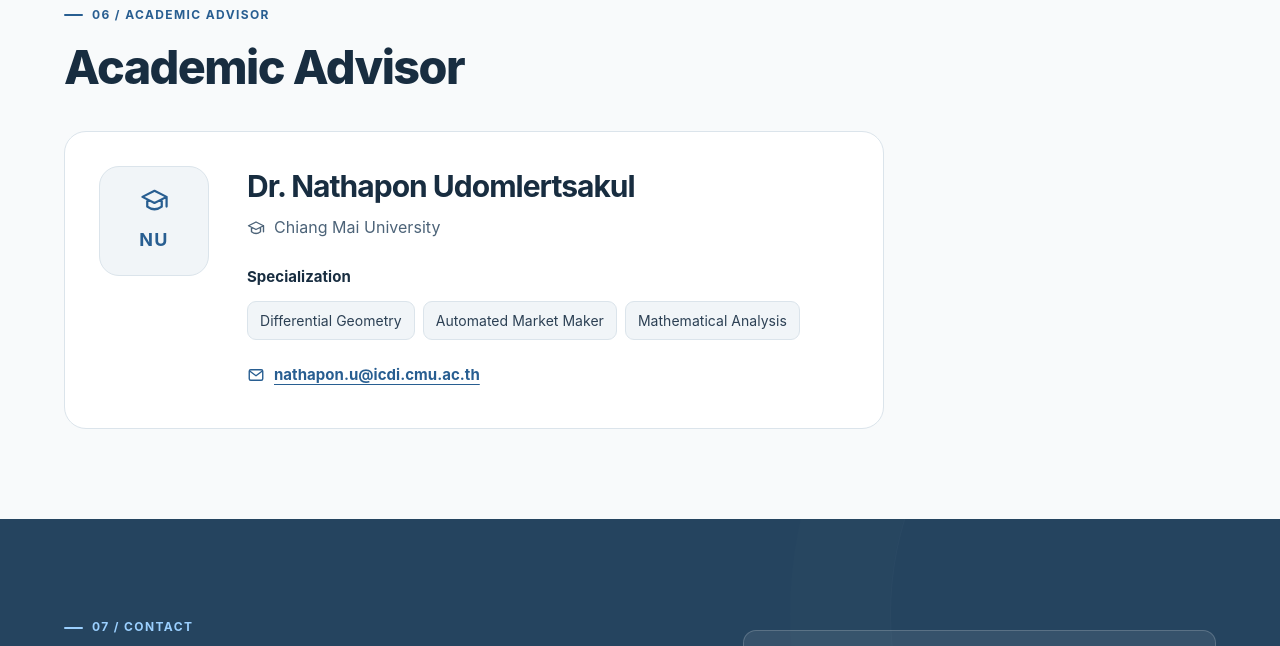
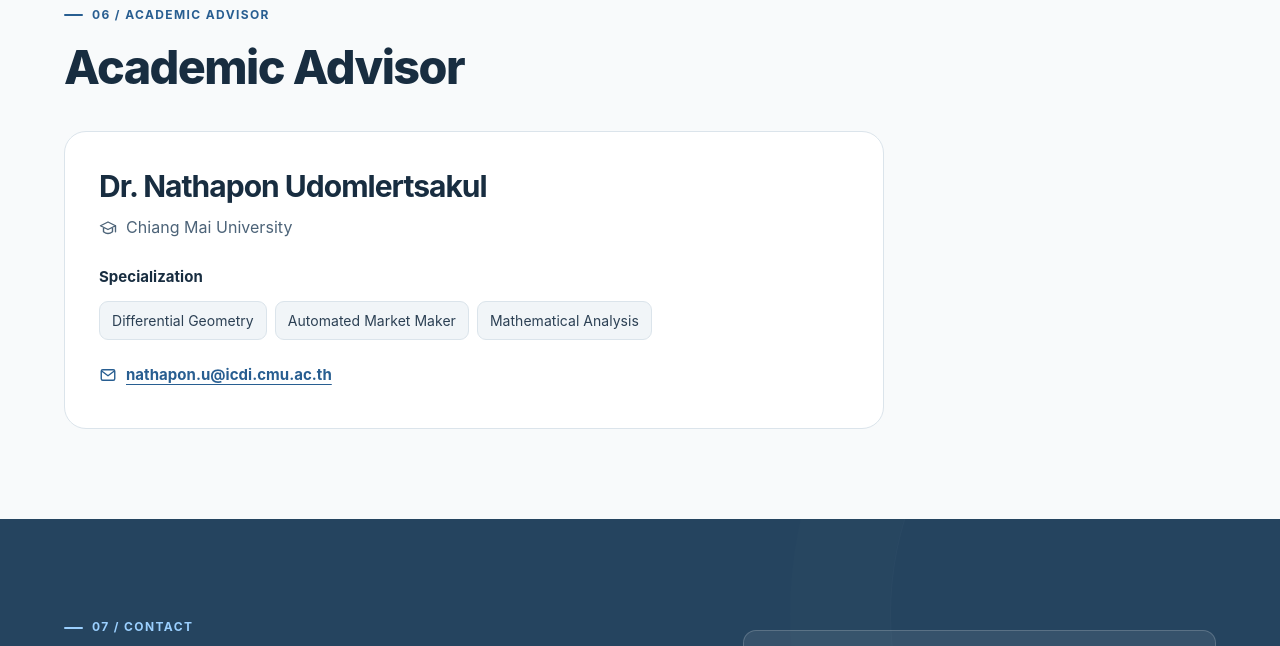
Before and after one commit to thanatwwp/thanatresume.github.io, a plain HTML site: page index.html in a window 1280 px wide. Shown: the part 7480-8126 px from the top of the page. Drawn offline with Linux system fonts and the light colour scheme.

Commit message:
Remove advisor avatar tile

```diff
--- a/index.html
+++ b/index.html
@@ -1,7 +1,7 @@
 <!doctype html>
 <html lang="en" data-theme="light">
 <head>
-  <meta name="portfolio-release" content="2026-11-25-advisor" />
+  <meta name="portfolio-release" content="2026-11-25-advisor-clean" />
   <meta charset="utf-8">
   <meta name="viewport" content="width=device-width, initial-scale=1">
   <meta name="description" content="The personal portfolio of Thanat Manthananont — an entrepreneurship student at Chiang Mai University with experience in international exchange, team leadership, and digital innovation.">
@@ -545,7 +545,7 @@
 
     /* Academic advisor */
     .advisor-area { background: var(--bg); }
-    .advisor-card { display: grid; grid-template-columns: 120px minmax(0, 1fr); align-items: start; gap: 28px; max-width: 820px; padding: clamp(22px, 4vw, 34px); background: var(--surface); border: 1px solid var(--line); border-radius: 22px; }
+    .advisor-card { display: grid; grid-template-columns: minmax(0, 1fr); align-items: start; max-width: 820px; padding: clamp(22px, 4vw, 34px); background: var(--surface); border: 1px solid var(--line); border-radius: 22px; }
     .advisor-avatar { width: 110px; height: 110px; display: flex; flex-direction: column; align-items: center; justify-content: center; gap: 9px; border: 1px solid var(--line); background: var(--surface-2); color: var(--blue); border-radius: 20px; }
     .advisor-avatar .icon { width: 29px; height: 29px; }
     .advisor-avatar span { font-size: 18px; font-weight: 750; letter-spacing: .07em; }
@@ -813,7 +813,7 @@
     <div class="container">
       <div class="section-heading"><span class="kicker">06 / Academic advisor</span><h2 id="advisor-title">Academic Advisor</h2></div>
       <article class="advisor-card" aria-labelledby="advisor-name">
-        <div class="advisor-avatar" aria-hidden="true"><svg class="icon"><use href="#i-graduate"/></svg><span>NU</span></div>
+
         <div class="advisor-info">
           <h3 id="advisor-name">Dr. Nathapon Udomlertsakul</h3>
           <p class="advisor-affiliation"><svg class="icon" aria-hidden="true"><use href="#i-graduate"/></svg> Chiang Mai University</p>
```
